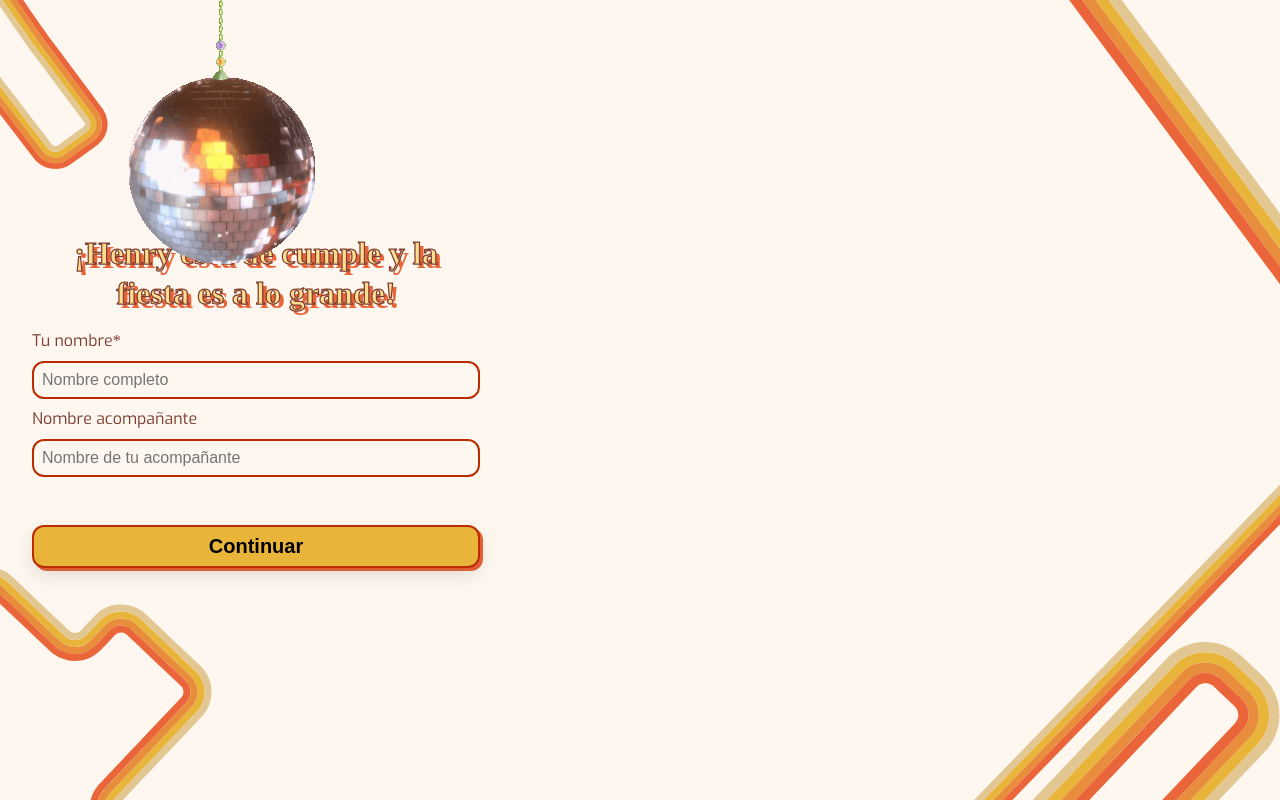
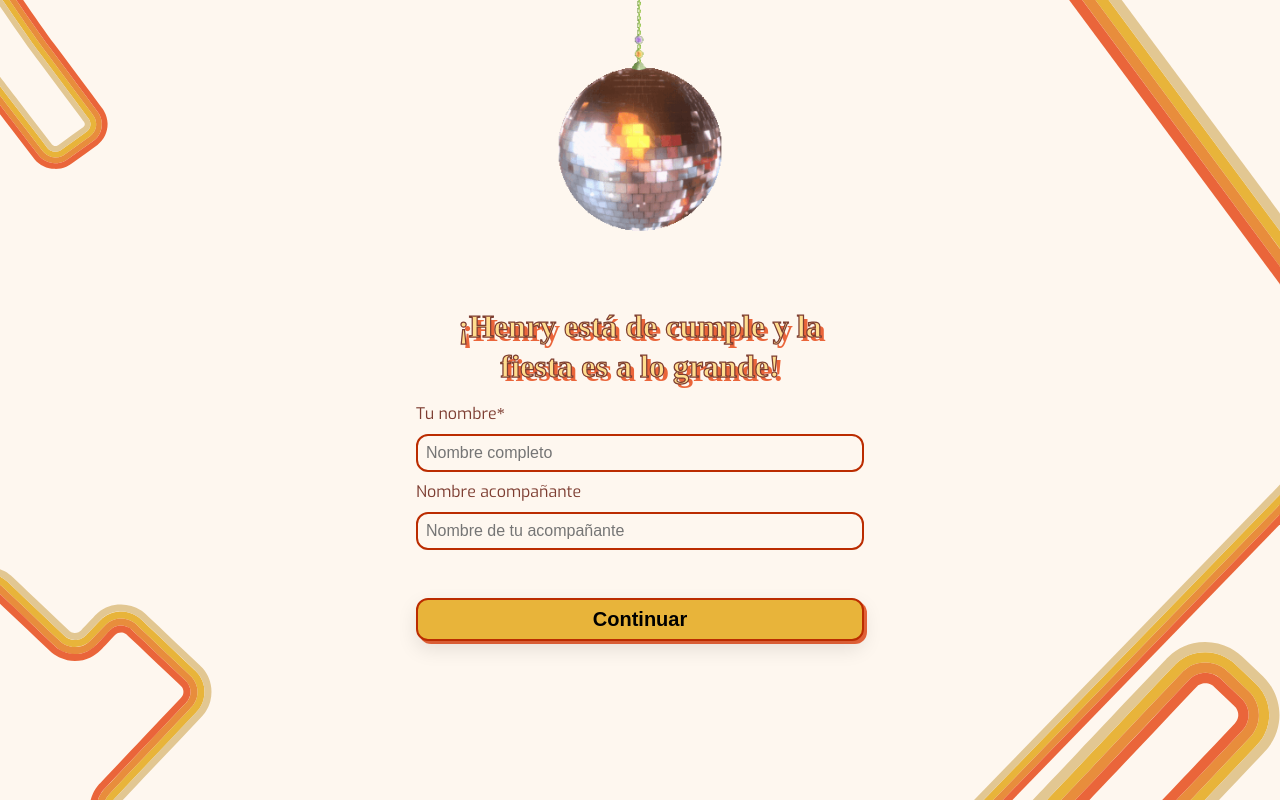
Before and after one commit to DanielDAJJ/FrontBirthday, a React (Vite) app: page / in a window 1280 px wide. Built offline with nearby package versions, Linux system fonts and the light colour scheme; no server answers; a web font is replaced by a local one.

Commit message:
Listo para subir version 1.2

```diff
--- a/src/index.css
+++ b/src/index.css
@@ -19,11 +19,9 @@ body{
 }
 
 main{
-    position: absolute;
     max-width: 480px;
     min-height: 100dvh;
     margin: 0 auto;
-
     padding: 0 var(--spacing-m);
     display: flex;
     flex-direction: column;
@@ -146,14 +144,21 @@ strong{
     font-weight: bold;
     margin-top: 0.5rem;
 }
+.form-container{
+    position: relative;
+    width: 100%;
+    height: 100dvh;
+    display: flex;
+    flex-direction: column;
+    align-items: center;
+    gap: var(--spacing-s);
+}
 .bola-disco{
-    position: absolute;
-    top: 0;
-    left: 0;
-    transform: translateX(-50%);
     width: 100%;
-    max-width: 100px;
-    z-index: 10;
+    height: auto;
+    max-height: 300px;
+    z-index: 2;
+    margin: 0;
     pointer-events: none;
 }
 .sparkle{
--- a/src/pages/FormPage.jsx
+++ b/src/pages/FormPage.jsx
@@ -59,13 +59,12 @@ const FormPage = () => {
 
     return (
         <main>
+            <div className="form-container">
+                <img src="/assets/BolaDisco.gif" alt="Bola girando" className="bola-disco"/>
                 <Motion.div
                     initial={{ opacity: 0, y: 20 }}
                     animate={{ opacity: 1, y: 0 }}
                     transition={{ duration: 0.8 , ease: "easeOut" }}>
-                <div className="bola-disco">
-                    <Motion.img src="/assets/BolaDisco.gif" alt="Bola girando"/>
-                </div>
                     <h1>¡{nickName} está de cumple y la fiesta es a lo grande!</h1>
                     <form onSubmit={handleSubmit}>
                         <label>Tu nombre<strong>*</strong></label>
@@ -95,6 +94,7 @@ const FormPage = () => {
                         </Motion.button>
                     </form>
                 </Motion.div>
+            </div>
         </main>
     )
 }
```
Lines whose indentation alone changed are shown as unchanged.
